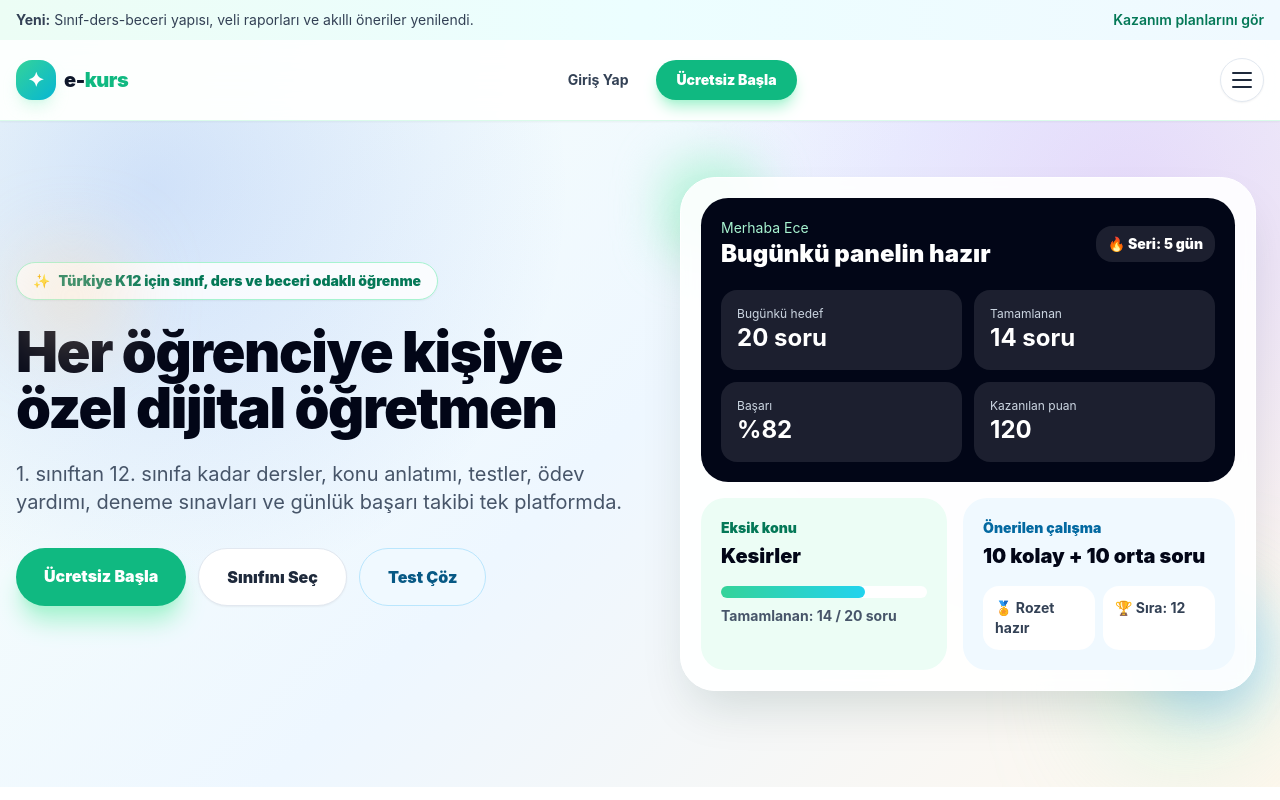
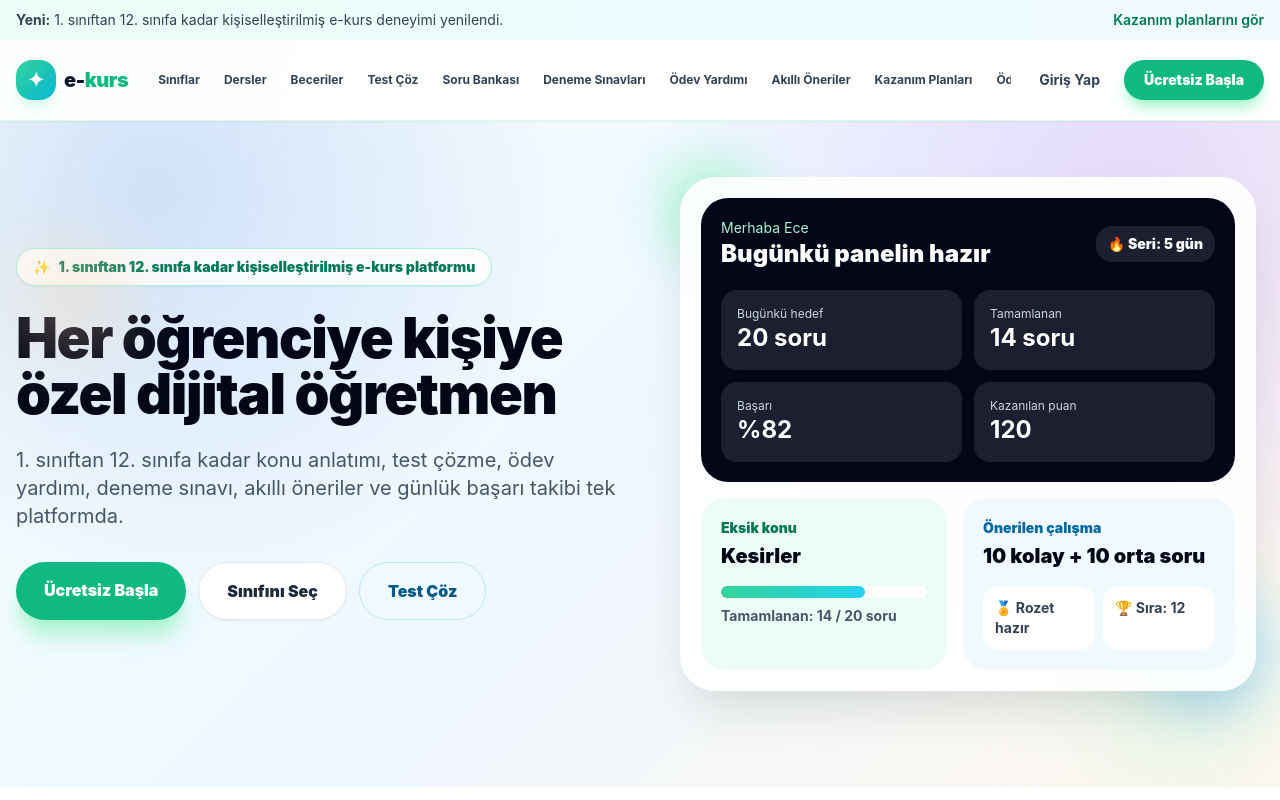
Before and after one commit to mustafahhjjj/mustafahhjjj, a Next.js app: page / in a window 1280 px wide. Shown: the top 800 px of the page. Built offline with nearby package versions, Linux system fonts and the light colour scheme.

Commit message:
Refine K12 homepage navigation and hero

```diff
--- a/app/globals.css
+++ b/app/globals.css
@@ -30,3 +30,6 @@ button, input { font: inherit; }
   html { scroll-behavior: auto; }
   .card-hover:hover { transform: none; }
 }
+
+.no-scrollbar { scrollbar-width: none; }
+.no-scrollbar::-webkit-scrollbar { display: none; }
--- a/components/Hero.tsx
+++ b/components/Hero.tsx
@@ -15,13 +15,13 @@ export function Hero() {
       <div className="container-nova grid gap-10 lg:grid-cols-[1.02fr_.98fr] lg:items-center">
         <div>
           <div className="inline-flex items-center gap-2 rounded-full border border-emerald-200 bg-white/80 px-4 py-2 text-sm font-black text-emerald-700 shadow-sm">
-            <span aria-hidden="true">✨</span> Türkiye K12 için sınıf, ders ve beceri odaklı öğrenme
+            <span aria-hidden="true">✨</span> 1. sınıftan 12. sınıfa kadar kişiselleştirilmiş e-kurs platformu
           </div>
           <h1 className="mt-6 max-w-4xl text-[2.75rem] font-black leading-[1.05] tracking-tight text-slate-950 sm:text-5xl lg:text-[3.5rem]">
             Her öğrenciye kişiye özel dijital öğretmen
           </h1>
           <p className="mt-6 max-w-2xl text-lg leading-8 text-slate-600 sm:text-xl">
-            1. sınıftan 12. sınıfa kadar dersler, konu anlatımı, testler, ödev yardımı, deneme sınavları ve günlük başarı takibi tek platformda.
+            1. sınıftan 12. sınıfa kadar konu anlatımı, test çözme, ödev yardımı, deneme sınavı, akıllı öneriler ve günlük başarı takibi tek platformda.
           </p>
           <div className="mt-8 flex flex-col gap-3 sm:flex-row">
             <a href={route.student} className="focus-nova rounded-full bg-emerald-500 px-7 py-4 text-center font-black text-white shadow-xl shadow-emerald-200 transition hover:-translate-y-0.5 hover:bg-emerald-600 motion-reduce:transition-none">Ücretsiz Başla</a>
--- a/components/Navbar.tsx
+++ b/components/Navbar.tsx
@@ -1,12 +1,11 @@
 "use client";
 
 import { useEffect, useState } from "react";
-import { megaMenu, navLinks, route } from "@/data/home";
+import { navLinks, route } from "@/data/home";
 import { Logo } from "./Logo";
 
 export function Navbar() {
   const [mobileOpen, setMobileOpen] = useState(false);
-  const [desktopLearnOpen, setDesktopLearnOpen] = useState(false);
   const [scrolled, setScrolled] = useState(false);
 
   useEffect(() => {
@@ -22,7 +21,7 @@ export function Navbar() {
     <>
       <div className="bg-gradient-to-r from-emerald-50 via-cyan-50 to-sky-50 text-sm text-slate-700" id="top">
         <div className="container-nova flex h-10 items-center justify-between gap-3 overflow-hidden whitespace-nowrap">
-          <p className="truncate"><strong>Yeni:</strong> Sınıf-ders-beceri yapısı, veli raporları ve akıllı öneriler yenilendi.</p>
+          <p className="truncate"><strong>Yeni:</strong> 1. sınıftan 12. sınıfa kadar kişiselleştirilmiş e-kurs deneyimi yenilendi.</p>
           <a href={route.plans} className="focus-nova shrink-0 rounded-full font-semibold text-emerald-700 hover:text-emerald-900">Kazanım planlarını gör</a>
         </div>
       </div>
@@ -31,32 +30,22 @@ export function Navbar() {
         <nav className="container-nova relative flex min-h-20 items-center justify-between gap-3" aria-label="Ana navigasyon">
           <Logo />
 
-          <div className="hidden items-center gap-1 2xl:flex">
-            <div className="group relative" onMouseEnter={() => setDesktopLearnOpen(true)} onMouseLeave={() => setDesktopLearnOpen(false)}>
-              <button className="focus-nova rounded-full px-3 py-2 text-sm font-semibold text-slate-700 hover:bg-emerald-50" aria-controls="desktop-learning-menu" aria-expanded={desktopLearnOpen} aria-haspopup="true" onClick={() => setDesktopLearnOpen((value) => !value)} type="button">Öğrenme</button>
-              <div className={`absolute left-0 top-11 w-[760px] rounded-3xl border border-emerald-100 bg-white p-6 shadow-2xl transition duration-200 motion-reduce:transition-none ${desktopLearnOpen ? "visible translate-y-0 opacity-100" : "invisible translate-y-2 opacity-0 group-hover:visible group-hover:translate-y-0 group-hover:opacity-100"}`} id="desktop-learning-menu">
-                <div className="grid grid-cols-3 gap-6">
-                  {megaMenu.map((column) => (
-                    <div key={column.title}>
-                      <h3 className="mb-3 text-sm font-black text-slate-900">{column.title}</h3>
-                      <ul className="space-y-2">
-                        {column.items.map((item) => <li key={item}><a href={route.skills} className="focus-nova block rounded-xl px-3 py-2 text-sm text-slate-600 hover:bg-emerald-50 hover:text-emerald-700">{item}</a></li>)}
-                      </ul>
-                    </div>
-                  ))}
-                </div>
-              </div>
+          <div className="hidden min-w-0 flex-1 items-center justify-center gap-1 xl:flex">
+            <div className="no-scrollbar flex max-w-full items-center gap-1 overflow-x-auto px-2">
+              {navLinks.map((link) => (
+                <a key={link.label} href={link.href} className="focus-nova shrink-0 rounded-full px-2.5 py-2 text-xs font-bold text-slate-700 hover:bg-sky-50 hover:text-sky-700 2xl:px-3 2xl:text-sm">
+                  {link.label}
+                </a>
+              ))}
             </div>
-
-            {navLinks.slice(1).map((link) => <a key={link.label} href={link.href} className="focus-nova rounded-full px-3 py-2 text-sm font-semibold text-slate-700 hover:bg-sky-50 hover:text-sky-700">{link.label}</a>)}
           </div>
 
-          <div className="hidden items-center gap-3 lg:flex">
+          <div className="hidden shrink-0 items-center gap-2 lg:flex">
             <a href={route.student} className="focus-nova rounded-full px-4 py-2 text-sm font-bold text-slate-700 hover:bg-slate-100">Giriş Yap</a>
             <a href={route.student} className="focus-nova rounded-full bg-emerald-500 px-5 py-2.5 text-sm font-black text-white shadow-lg shadow-emerald-200 transition hover:bg-emerald-600 motion-reduce:transition-none">Ücretsiz Başla</a>
           </div>
 
-          <div className="flex items-center gap-2 2xl:hidden">
+          <div className="flex items-center gap-2 xl:hidden">
             <a href={route.student} className="focus-nova rounded-full bg-emerald-500 px-4 py-2 text-sm font-black text-white lg:hidden">Başla</a>
             <button className="focus-nova inline-flex size-11 items-center justify-center rounded-full border border-slate-200 bg-white text-slate-800 shadow-sm" type="button" aria-expanded={mobileOpen} aria-controls="mobile-menu" aria-label="Menüyü aç veya kapat" onClick={() => setMobileOpen((value) => !value)}>
               <span className="relative block h-4 w-5" aria-hidden="true"><span className={`absolute left-0 top-0 h-0.5 w-5 rounded bg-current transition ${mobileOpen ? "translate-y-[7px] rotate-45" : ""}`} /><span className={`absolute left-0 top-[7px] h-0.5 w-5 rounded bg-current transition ${mobileOpen ? "opacity-0" : ""}`} /><span className={`absolute bottom-0 left-0 h-0.5 w-5 rounded bg-current transition ${mobileOpen ? "-translate-y-[7px] -rotate-45" : ""}`} /></span>
@@ -64,13 +53,11 @@ export function Navbar() {
           </div>
         </nav>
 
-        <div id="mobile-menu" className={`2xl:hidden ${mobileOpen ? "block" : "hidden"}`}>
-          <div className="container-nova grid max-h-[calc(100vh-5rem)] gap-2 overflow-y-auto border-t border-slate-100 py-4">
+        <div id="mobile-menu" className={`xl:hidden ${mobileOpen ? "block" : "hidden"}`}>
+          <div className="container-nova grid max-h-[calc(100vh-5rem)] gap-2 overflow-y-auto border-t border-slate-100 py-4 sm:grid-cols-2">
             {navLinks.map((link) => <a key={link.label} href={link.href} onClick={closeMobileMenu} className="focus-nova rounded-2xl bg-slate-50 px-4 py-3 font-bold text-slate-700 hover:bg-emerald-50 hover:text-emerald-700">{link.label}</a>)}
-            <div className="grid gap-2 sm:grid-cols-2">
-              <a href={route.student} onClick={closeMobileMenu} className="focus-nova rounded-2xl border border-slate-200 px-4 py-3 text-center font-black text-slate-700">Giriş Yap</a>
-              <a href={route.student} onClick={closeMobileMenu} className="focus-nova rounded-2xl bg-emerald-500 px-4 py-3 text-center font-black text-white">Ücretsiz Başla</a>
-            </div>
+            <a href={route.student} onClick={closeMobileMenu} className="focus-nova rounded-2xl border border-slate-200 px-4 py-3 text-center font-black text-slate-700">Giriş Yap</a>
+            <a href={route.student} onClick={closeMobileMenu} className="focus-nova rounded-2xl bg-emerald-500 px-4 py-3 text-center font-black text-white">Ücretsiz Başla</a>
           </div>
         </div>
       </header>
--- a/data/home.ts
+++ b/data/home.ts
@@ -4,6 +4,7 @@ export const route = {
   home: "/",
   learning: "#ogrenme",
   grades: "#siniflar",
+  test: "/pages/soru-bankasi.html",
   subjects: "/pages/dersler.html",
   skills: "/pages/beceriler.html",
   questionBank: "/pages/soru-bankasi.html",
@@ -19,10 +20,10 @@ export const route = {
 };
 
 export const navLinks = [
-  { label: "Öğrenme", href: "#ogrenme" },
   { label: "Sınıflar", href: "#siniflar" },
   { label: "Dersler", href: route.subjects },
   { label: "Beceriler", href: route.skills },
+  { label: "Test Çöz", href: route.test },
   { label: "Soru Bankası", href: route.questionBank },
   { label: "Deneme Sınavları", href: route.exams },
   { label: "Ödev Yardımı", href: route.homework },
```
